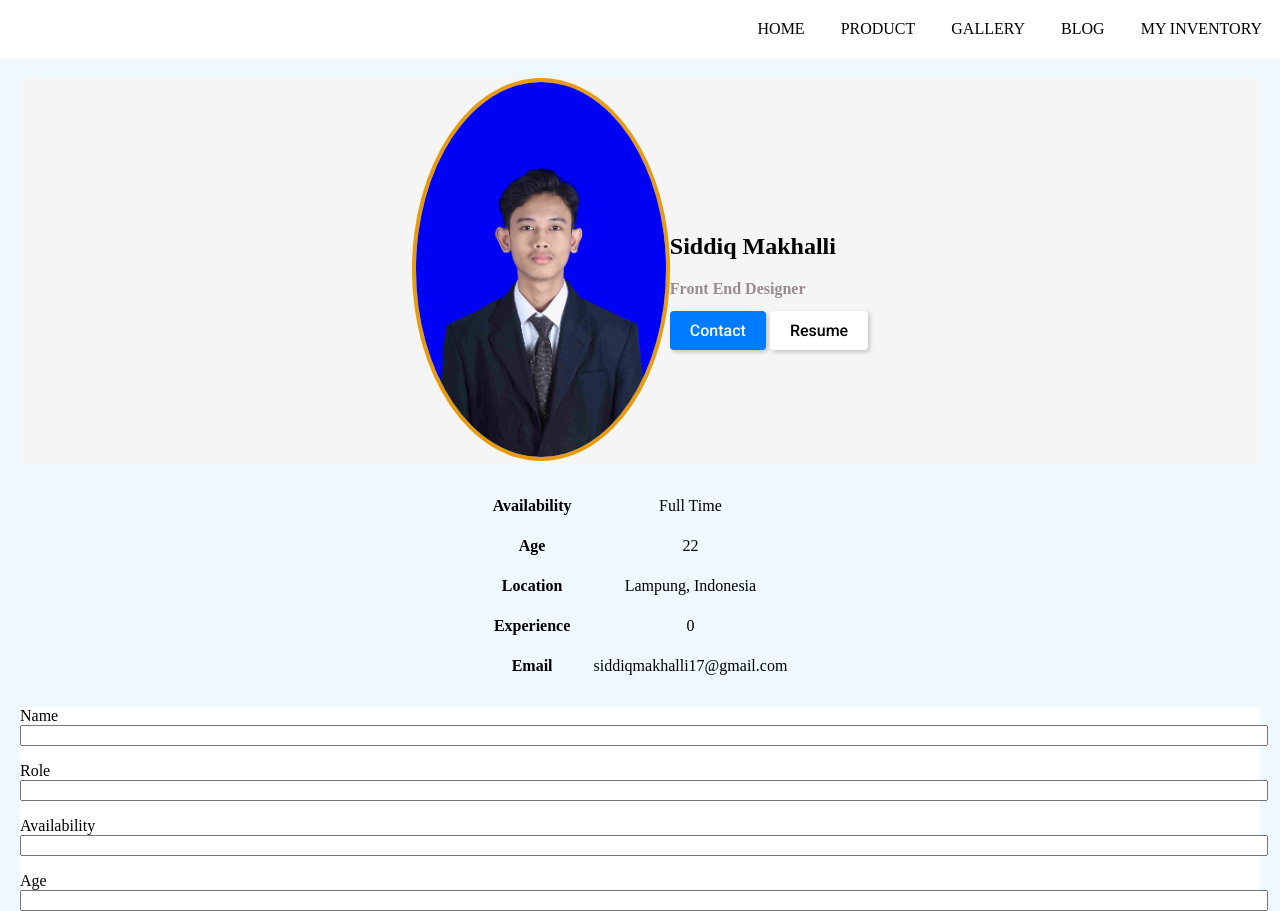
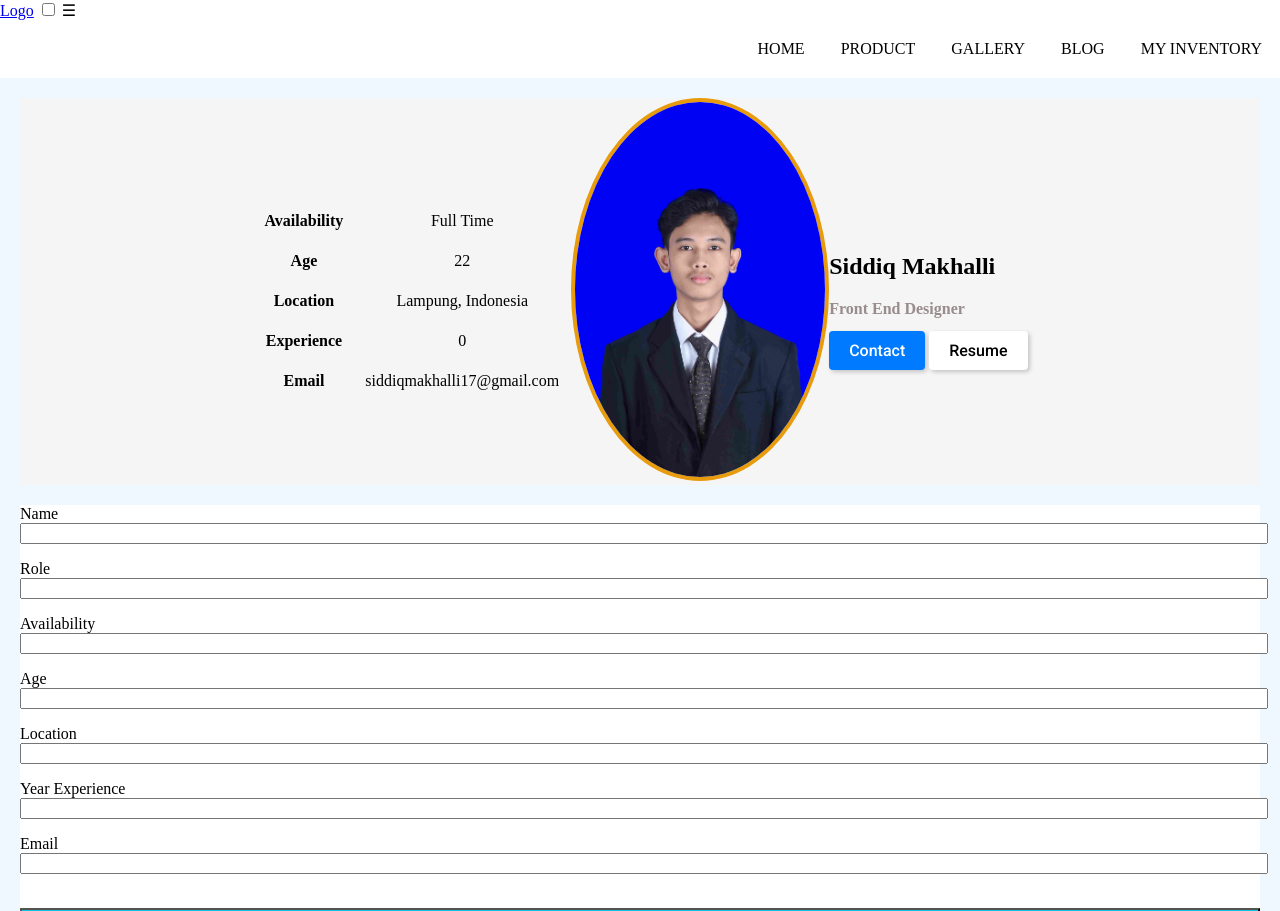
Before and after one commit to Makhall/prakerja-batch7, a plain HTML site: page Sesi3/tugas/index.html in a window 1280 px wide. Shown: the top 911 px of the page. Drawn offline with Linux system fonts and the light colour scheme.

Commit message:
Update index.html

```diff
--- a/Sesi3/tugas/index.html
+++ b/Sesi3/tugas/index.html
@@ -14,31 +14,23 @@
   />
 </head>
 <body>
-    <nav>
-      <ul>
+  <nav class="navbar">
+    <div class="navbar-container">
+      <a href="#" class="logo">Logo</a>
+      <input type="checkbox" id="menu-toggle" />
+      <label for="menu-toggle" class="menu-icon">&#9776;</label>
+      <ul class="menu">
         <li><a href="#">Home</a></li>
         <li><a href="#">Product</a></li>
         <li><a href="#">Gallery</a></li>
         <li><a href="#">Blog</a></li>
         <li><a href="#">My Inventory</a></li>
       </ul>
+    </div>
   </nav>
 
   <section class="middle">
     <div id="profile">
-        <div class="photo">
-          <img src="Pas_Siddiq.jpg" alt="photo" />
-        </div>
-        <div class="profile-text">
-          <h1>Siddiq Makhalli</h1>
-          <h2>Front End Designer</h2>
-          <div>
-            <a class="action-contact" href="https://www.linkedin.com/in/makhall/overlay/contact-info/">Contact</a>
-            <a class="action-resume" href="https://drive.google.com/file/d/1SX9F_UUjRKFwKTKdyTlsc9HvtD5HdB2g/view?usp=drive_link">Resume</a>
-          </div>
-        </div>
-      </div>
-
       <div id="detail">
         <table>
           <tr>
@@ -62,6 +54,18 @@
             <td>siddiqmakhalli17@gmail.com</td>
           </tr>
         </table>
+      </div>
+      <div class="photo">
+        <img src="Pas_Siddiq.jpg" alt="photo" />
+      </div>
+      <div class="profile-text">
+        <h1>Siddiq Makhalli</h1>
+        <h2>Front End Designer</h2>
+        <div>
+          <a class="action-contact" href="https://www.linkedin.com/in/makhall/overlay/contact-info/">Contact</a>
+          <a class="action-resume" href="https://drive.google.com/file/d/1SX9F_UUjRKFwKTKdyTlsc9HvtD5HdB2g/view?usp=drive_link">Resume</a>
+        </div>
+      </div>
     </div>
   </section>
 
@@ -88,7 +92,7 @@
         <input type="text" />
       </div>
       <div>
-          <label for="year experience">Year Experience</label><br />
+        <label for="year-experience">Year Experience</label><br />
         <input type="number" />
       </div>
       <div>
@@ -103,5 +107,7 @@
   <footer>
     <p>2023 Siddiq Makhalli. All rights reserved.</p>
   </footer>
+
+  <script src="script.js"></script>
 </body>
 </html>
```
Lines whose indentation alone changed are shown as unchanged.
